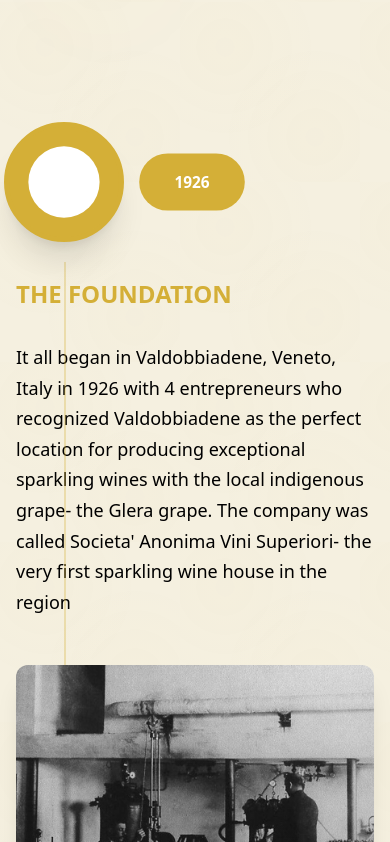
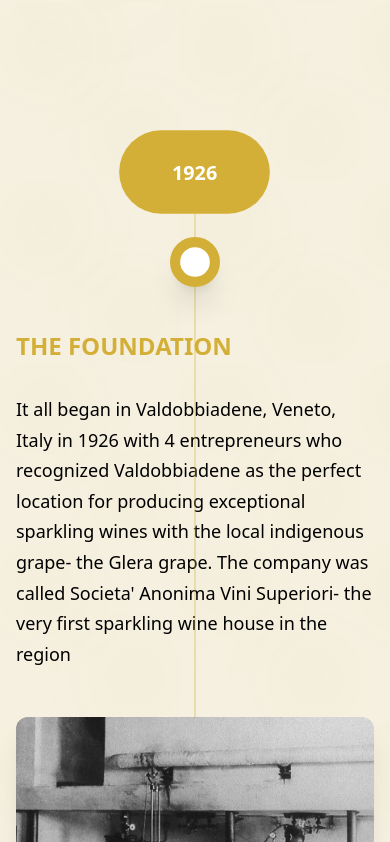
Before and after one commit to mcapace/valdo-prosecco, a Next.js app: page / in a window 390 px wide. Shown: the part 1022-1864 px from the top of the page. Built offline with nearby package versions, Linux system fonts and the light colour scheme.

Commit message:
Further reduce bottom OCM logo size, center years above images in mobile timeline for better UX

```diff
--- a/src/components/sections/OCMLogoSection.tsx
+++ b/src/components/sections/OCMLogoSection.tsx
@@ -6,7 +6,7 @@ import { motion } from 'framer-motion';
 const OCMLogoSection = () => {
   return (
     <motion.section
-      className="py-6 bg-beige-light"
+      className="py-4 bg-beige-light"
       initial="hidden"
       whileInView="visible"
       viewport={{ once: true, amount: 0.3 }}
@@ -27,13 +27,13 @@ const OCMLogoSection = () => {
             <Image
               src="/images/Logos/OCM_Logo__1_-removebg-preview.png"
               alt="OCM Logo"
-              width={200}
-              height={100}
-              className="w-auto h-12 lg:h-16"
+              width={120}
+              height={60}
+              className="w-auto h-8 lg:h-10"
             />
           </motion.div>
           <motion.p
-            className="text-xs text-gray-500 mt-2 font-medium"
+            className="text-xs text-gray-400 mt-1 font-medium"
             initial={{ opacity: 0 }}
             whileInView={{ opacity: 1 }}
             transition={{ duration: 0.6, delay: 0.4 }}
--- a/src/components/sections/TimelineSection.tsx
+++ b/src/components/sections/TimelineSection.tsx
@@ -257,42 +257,42 @@ const TimelineSection = () => {
                 >
                   {/* Timeline Line */}
                   {index < timelineData.length - 1 && (
-                    <div className="absolute left-6 top-16 bottom-0 w-0.5 bg-gold/30" />
+                    <div className="absolute left-1/2 top-20 bottom-0 w-0.5 bg-gold/30 transform -translate-x-1/2" />
                   )}
 
-                  {/* Year and Circle Above Content */}
-                  <div className="flex items-center space-x-4 mb-6">
+                  {/* Year Centered Above Content */}
+                  <div className="text-center mb-6">
+                    {/* Year Badge */}
+                    <motion.div
+                      className={`inline-flex items-center px-6 py-3 bg-gold text-white rounded-full text-lg font-bold mb-4 ${
+                        isActive ? 'scale-110' : 'scale-100'
+                      }`}
+                      whileHover={{ scale: 1.05 }}
+                      transition={{ duration: 0.3 }}
+                    >
+                      {item.year}
+                    </motion.div>
+
                     {/* Timeline Dot */}
                     <motion.div
-                      className="relative z-10 flex-shrink-0"
+                      className="relative z-10 flex justify-center"
                       whileHover={{ scale: 1.1 }}
                     >
                       <motion.div
-                        className={`w-12 h-12 rounded-full border-4 transition-all duration-500 flex items-center justify-center ${
+                        className={`w-10 h-10 rounded-full border-4 transition-all duration-500 flex items-center justify-center ${
                           isActive
                             ? 'bg-gold border-gold scale-125 shadow-xl'
                             : 'bg-beige-light border-gold hover:border-gold/80'
                         }`}
                       >
                         <motion.div
-                          className={`w-6 h-6 rounded-full ${
+                          className={`w-5 h-5 rounded-full ${
                             isActive ? 'bg-white' : 'bg-gold'
                           }`}
                           animate={isActive ? { scale: [1, 1.2, 1] } : {}}
                           transition={{ duration: 2, repeat: Infinity }}
                         />
                       </motion.div>
-                    </motion.div>
-
-                    {/* Year Badge */}
-                    <motion.div
-                      className={`inline-flex items-center px-4 py-2 bg-gold text-white rounded-full text-sm font-bold ${
-                        isActive ? 'scale-110' : 'scale-100'
-                      }`}
-                      whileHover={{ scale: 1.05 }}
-                      transition={{ duration: 0.3 }}
-                    >
-                      {item.year}
                     </motion.div>
                   </div>
 
```
